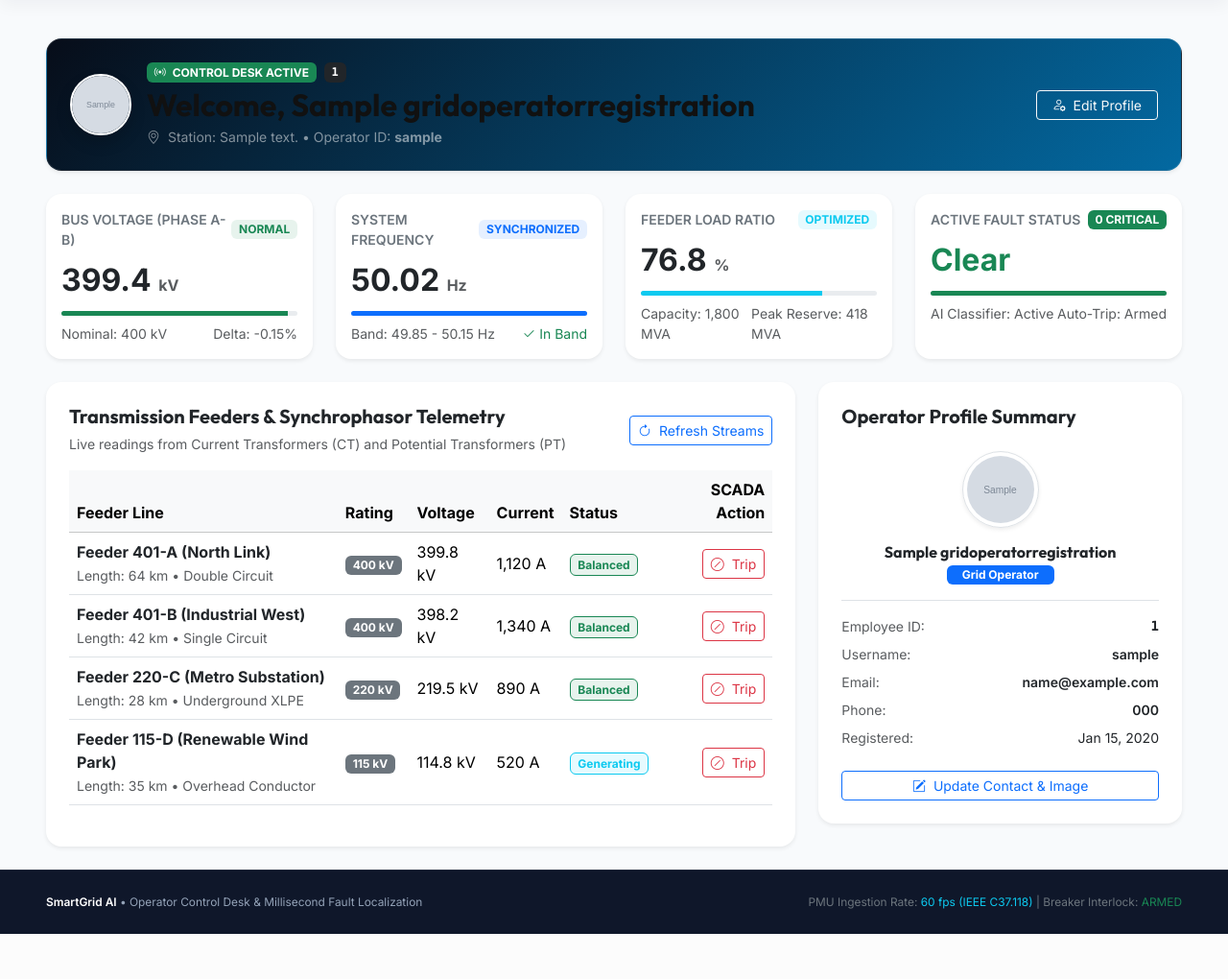
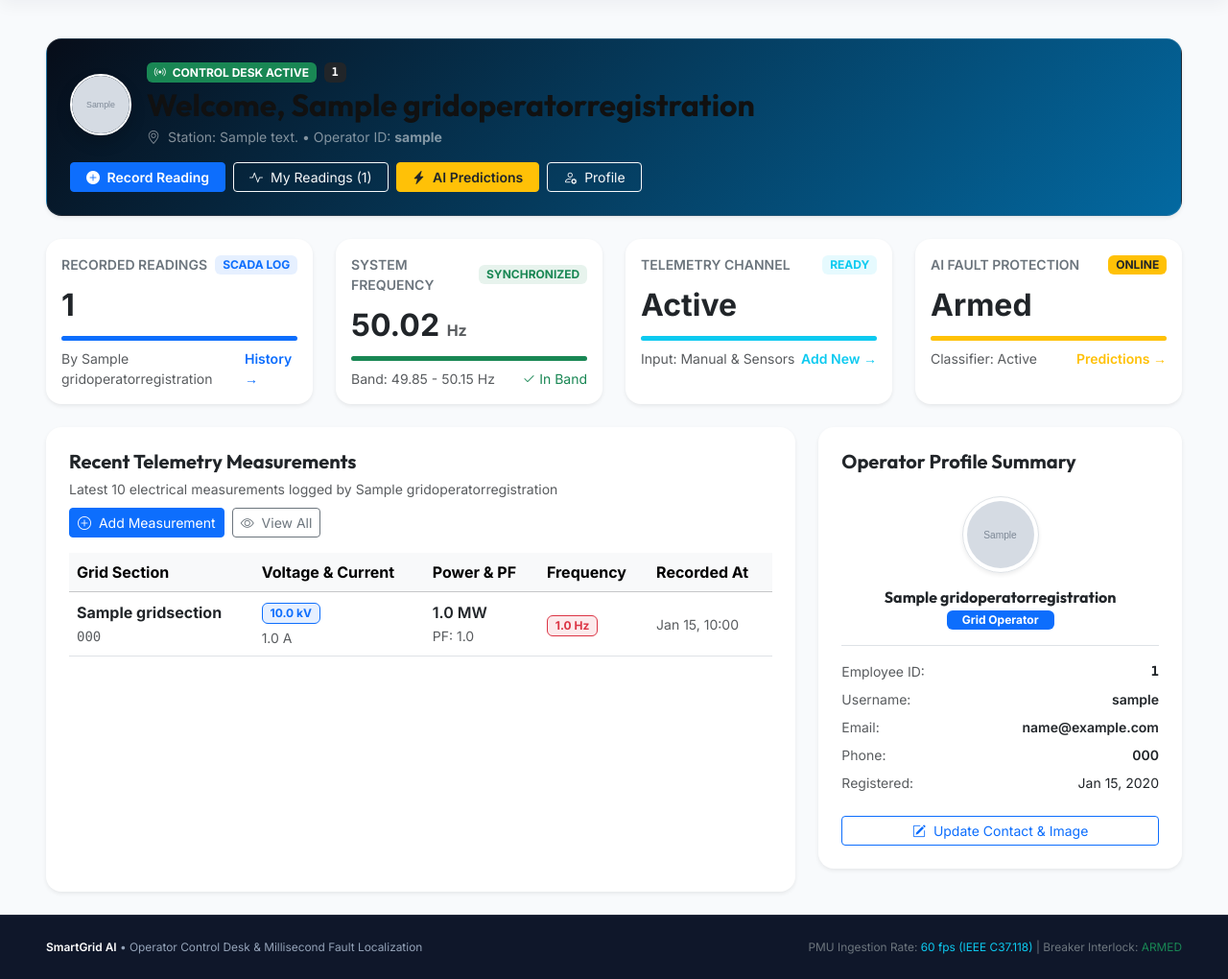
Before and after one commit to VishnuSuresh0204/Smart-Grid-Fault-Detection-System, a Django app: template templates/OPERATOR/home.html in a window 1280 px wide. Shown: the part 124-1144 px from the top of the page at 96% size. Before the commit the page ends 1097 px from the top, so only its background shows below. Run offline with Django 5.2, Linux system fonts and the light colour scheme; tables that the repository leaves empty hold one stand-in row (values such as "Sample post"); the template is opened without the code that fills it: values that come from a table or form of the project are taken from there, most other values are stand-ins (such as "Sample title", 1, 10 or a date in 2020); grey boxes marked "Sample" are stand-in pictures; some libraries are stand-ins or nearby versions.

Commit message:
Update templates/OPERATOR/home.html

```diff
--- a/templates/OPERATOR/home.html
+++ b/templates/OPERATOR/home.html
@@ -28,9 +28,18 @@
             </div>
           </div>
         </div>
-        <div>
+        <div class="d-flex flex-wrap gap-2">
+          <a href="/add_measurement" class="btn btn-primary btn-sm px-3 fw-semibold">
+            <i class="bi bi-plus-circle-fill me-1"></i> Record Reading
+          </a>
+          <a href="/measurement_history" class="btn btn-outline-light btn-sm px-3">
+            <i class="bi bi-activity me-1"></i> My Readings ({{ total_measurements }})
+          </a>
+          <a href="/prediction_history" class="btn btn-warning btn-sm text-dark px-3 fw-semibold">
+            <i class="bi bi-lightning-charge-fill me-1"></i> AI Predictions
+          </a>
           <a href="/operator_profile" class="btn btn-outline-light btn-sm px-3">
-            <i class="bi bi-person-gear me-1"></i> Edit Profile
+            <i class="bi bi-person-gear me-1"></i> Profile
           </a>
         </div>
       </div>
@@ -43,16 +52,16 @@
   <div class="col-sm-6 col-xl-3" data-aos="fade-up" data-aos-delay="100">
     <div class="card border-0 shadow-sm rounded-4 h-100 p-3 bg-white">
       <div class="d-flex justify-content-between align-items-center mb-2">
-        <span class="text-secondary small fw-semibold text-uppercase">Bus Voltage (Phase A-B)</span>
-        <span class="badge bg-success bg-opacity-10 text-success">NORMAL</span>
+        <span class="text-secondary small fw-semibold text-uppercase">Recorded Readings</span>
+        <span class="badge bg-primary bg-opacity-10 text-primary">SCADA LOG</span>
       </div>
-      <div class="fs-2 fw-bold text-dark">399.4 <small class="fs-6 text-muted">kV</small></div>
+      <div class="fs-2 fw-bold text-dark">{{ total_measurements }}</div>
       <div class="progress mt-2" style="height: 5px;">
-        <div class="progress-bar bg-success" style="width: 96%"></div>
+        <div class="progress-bar bg-primary" style="width: 100%"></div>
       </div>
       <div class="d-flex justify-content-between text-muted small mt-2">
-        <span>Nominal: 400 kV</span>
-        <span>Delta: -0.15%</span>
+        <span>By {{ operator.name }}</span>
+        <a href="/measurement_history" class="text-primary text-decoration-none fw-semibold">History &rarr;</a>
       </div>
     </div>
   </div>
@@ -61,11 +70,11 @@
     <div class="card border-0 shadow-sm rounded-4 h-100 p-3 bg-white">
       <div class="d-flex justify-content-between align-items-center mb-2">
         <span class="text-secondary small fw-semibold text-uppercase">System Frequency</span>
-        <span class="badge bg-primary bg-opacity-10 text-primary">SYNCHRONIZED</span>
+        <span class="badge bg-success bg-opacity-10 text-success">SYNCHRONIZED</span>
       </div>
       <div class="fs-2 fw-bold text-dark">50.02 <small class="fs-6 text-muted">Hz</small></div>
       <div class="progress mt-2" style="height: 5px;">
-        <div class="progress-bar bg-primary" style="width: 100%"></div>
+        <div class="progress-bar bg-success" style="width: 100%"></div>
       </div>
       <div class="d-flex justify-content-between text-muted small mt-2">
         <span>Band: 49.85 - 50.15 Hz</span>
@@ -77,16 +86,16 @@
   <div class="col-sm-6 col-xl-3" data-aos="fade-up" data-aos-delay="300">
     <div class="card border-0 shadow-sm rounded-4 h-100 p-3 bg-white">
       <div class="d-flex justify-content-between align-items-center mb-2">
-        <span class="text-secondary small fw-semibold text-uppercase">Feeder Load Ratio</span>
-        <span class="badge bg-info bg-opacity-10 text-info">OPTIMIZED</span>
+        <span class="text-secondary small fw-semibold text-uppercase">Telemetry Channel</span>
+        <span class="badge bg-info bg-opacity-10 text-info">READY</span>
       </div>
-      <div class="fs-2 fw-bold text-dark">76.8 <small class="fs-6 text-muted">%</small></div>
+      <div class="fs-2 fw-bold text-dark">Active</div>
       <div class="progress mt-2" style="height: 5px;">
-        <div class="progress-bar bg-info" style="width: 77%"></div>
+        <div class="progress-bar bg-info" style="width: 100%"></div>
       </div>
       <div class="d-flex justify-content-between text-muted small mt-2">
-        <span>Capacity: 1,800 MVA</span>
-        <span>Peak Reserve: 418 MVA</span>
+        <span>Input: Manual & Sensors</span>
+        <a href="/add_measurement" class="text-info text-decoration-none fw-semibold">Add New &rarr;</a>
       </div>
     </div>
   </div>
@@ -94,111 +103,96 @@
   <div class="col-sm-6 col-xl-3" data-aos="fade-up" data-aos-delay="400">
     <div class="card border-0 shadow-sm rounded-4 h-100 p-3 bg-white">
       <div class="d-flex justify-content-between align-items-center mb-2">
-        <span class="text-secondary small fw-semibold text-uppercase">Active Fault Status</span>
-        <span class="badge bg-success text-white">0 CRITICAL</span>
+        <span class="text-secondary small fw-semibold text-uppercase">AI Fault Protection</span>
+        <span class="badge bg-warning text-dark fw-bold">ONLINE</span>
       </div>
-      <div class="fs-2 fw-bold text-success">Clear</div>
+      <div class="fs-2 fw-bold text-dark">Armed</div>
       <div class="progress mt-2" style="height: 5px;">
-        <div class="progress-bar bg-success" style="width: 100%"></div>
+        <div class="progress-bar bg-warning" style="width: 100%"></div>
       </div>
       <div class="d-flex justify-content-between text-muted small mt-2">
-        <span>AI Classifier: Active</span>
-        <span>Auto-Trip: Armed</span>
+        <span>Classifier: Active</span>
+        <a href="/prediction_history" class="text-warning text-decoration-none fw-semibold">Predictions &rarr;</a>
       </div>
     </div>
   </div>
 </div>
 
-<!-- SCADA Feeder Grid Status Table & Fault Detection Controls -->
+<!-- SCADA Feeder Grid Status Table & Recent Telemetry -->
 <div class="row g-4">
   <div class="col-lg-8" data-aos="fade-right">
     <div class="card border-0 shadow-sm rounded-4 p-4 bg-white h-100">
-      <div class="d-flex justify-content-between align-items-center mb-3">
+      <div class="d-flex flex-wrap justify-content-between align-items-center gap-2 mb-3">
         <div>
-          <h5 class="fw-bold text-dark mb-1">Transmission Feeders & Synchrophasor Telemetry</h5>
-          <small class="text-muted">Live readings from Current Transformers (CT) and Potential Transformers (PT)</small>
+          <h5 class="fw-bold text-dark mb-1">Recent Telemetry Measurements</h5>
+          <small class="text-muted">Latest 10 electrical measurements logged by {{ operator.name }}</small>
         </div>
-        <button class="btn btn-sm btn-outline-primary" onclick="alert('SCADA Telemetry re-sampled.')">
-          <i class="bi bi-arrow-clockwise me-1"></i> Refresh Streams
-        </button>
+        <div class="d-flex gap-2">
+          <a href="/add_measurement" class="btn btn-sm btn-primary">
+            <i class="bi bi-plus-circle me-1"></i> Add Measurement
+          </a>
+          <a href="/measurement_history" class="btn btn-sm btn-outline-secondary">
+            <i class="bi bi-eye me-1"></i> View All
+          </a>
+        </div>
       </div>
 
+      {% if measurements %}
         <div class="table-responsive">
           <table class="table align-middle table-hover">
             <thead class="table-light">
               <tr>
-              <th>Feeder Line</th>
-              <th>Rating</th>
-              <th>Voltage</th>
-              <th>Current</th>
-              <th>Status</th>
-              <th class="text-end">SCADA Action</th>
+                <th>Grid Section</th>
+                <th>Voltage & Current</th>
+                <th>Power & PF</th>
+                <th>Frequency</th>
+                <th>Recorded At</th>
               </tr>
             </thead>
             <tbody>
+              {% for m in measurements %}
                 <tr>
                   <td>
-                <div class="fw-bold text-dark">Feeder 401-A (North Link)</div>
-                <small class="text-muted">Length: 64 km &bull; Double Circuit</small>
+                    <div class="fw-bold text-dark">{{ m.grid_section.section_name }}</div>
+                    <small class="text-muted font-monospace">{{ m.grid_section.section_code }}</small>
                   </td>
-              <td><span class="badge bg-secondary">400 kV</span></td>
-              <td>399.8 kV</td>
-              <td>1,120 A</td>
-              <td><span class="badge bg-success bg-opacity-10 text-success border border-success">Balanced</span></td>
-              <td class="text-end">
-                <button class="btn btn-sm btn-outline-danger py-1" onclick="alert('Trip Breaker request sent to Feeder 401-A relay.')">
-                  <i class="bi bi-slash-circle me-1"></i> Trip
-                </button>
+                  <td>
+                    <span class="badge bg-primary bg-opacity-10 text-primary border border-primary">
+                      {{ m.voltage }} kV
+                    </span>
+                    <div class="small text-muted mt-1">{{ m.current }} A</div>
+                  </td>
+                  <td>
+                    <div class="fw-semibold text-dark">{{ m.active_power }} MW</div>
+                    <small class="text-muted">PF: {{ m.power_factor|default:"N/A" }}</small>
+                  </td>
+                  <td>
+                    <span class="badge {% if m.frequency >= 49.85 and m.frequency <= 50.15 %}bg-success bg-opacity-10 text-success border border-success{% else %}bg-danger bg-opacity-10 text-danger border border-danger{% endif %}">
+                      {{ m.frequency }} Hz
+                    </span>
+                  </td>
+                  <td class="small text-muted">
+                    {{ m.recorded_at|date:"M d, H:i" }}
                   </td>
                 </tr>
-            <tr>
-              <td>
-                <div class="fw-bold text-dark">Feeder 401-B (Industrial West)</div>
-                <small class="text-muted">Length: 42 km &bull; Single Circuit</small>
-              </td>
-              <td><span class="badge bg-secondary">400 kV</span></td>
-              <td>398.2 kV</td>
-              <td>1,340 A</td>
-              <td><span class="badge bg-success bg-opacity-10 text-success border border-success">Balanced</span></td>
-              <td class="text-end">
-                <button class="btn btn-sm btn-outline-danger py-1" onclick="alert('Trip Breaker request sent to Feeder 401-B relay.')">
-                  <i class="bi bi-slash-circle me-1"></i> Trip
-                </button>
-              </td>
-            </tr>
-            <tr>
-              <td>
-                <div class="fw-bold text-dark">Feeder 220-C (Metro Substation)</div>
-                <small class="text-muted">Length: 28 km &bull; Underground XLPE</small>
-              </td>
-              <td><span class="badge bg-secondary">220 kV</span></td>
-              <td>219.5 kV</td>
-              <td>890 A</td>
-              <td><span class="badge bg-success bg-opacity-10 text-success border border-success">Balanced</span></td>
-              <td class="text-end">
-                <button class="btn btn-sm btn-outline-danger py-1" onclick="alert('Trip Breaker request sent to Feeder 220-C relay.')">
-                  <i class="bi bi-slash-circle me-1"></i> Trip
-                </button>
-              </td>
-            </tr>
-            <tr>
-              <td>
-                <div class="fw-bold text-dark">Feeder 115-D (Renewable Wind Park)</div>
-                <small class="text-muted">Length: 35 km &bull; Overhead Conductor</small>
-              </td>
-              <td><span class="badge bg-secondary">115 kV</span></td>
-              <td>114.8 kV</td>
-              <td>520 A</td>
-              <td><span class="badge bg-info bg-opacity-10 text-info border border-info">Generating</span></td>
-              <td class="text-end">
-                <button class="btn btn-sm btn-outline-danger py-1" onclick="alert('Trip Breaker request sent to Feeder 115-D relay.')">
-                  <i class="bi bi-slash-circle me-1"></i> Trip
-                </button>
-              </td>
-            </tr>
+              {% endfor %}
             </tbody>
           </table>
         </div>
+      {% else %}
+        <div class="text-center py-5">
+          <div class="p-3 bg-light rounded-circle d-inline-flex mb-3">
+            <i class="bi bi-speedometer2 text-muted fs-1"></i>
+          </div>
+          <h6 class="fw-bold text-dark">No Electrical Measurements Logged Yet</h6>
+          <p class="text-muted small mx-auto mb-3" style="max-width: 380px;">
+            You have not recorded any electrical telemetry yet. Click the button below to log your first bus reading.
+          </p>
+          <a href="/add_measurement" class="btn btn-primary btn-sm px-4">
+            <i class="bi bi-plus-lg me-1"></i> Record First Measurement
+          </a>
+        </div>
+      {% endif %}
     </div>
   </div>
 
```
Lines whose indentation alone changed are shown as unchanged.
